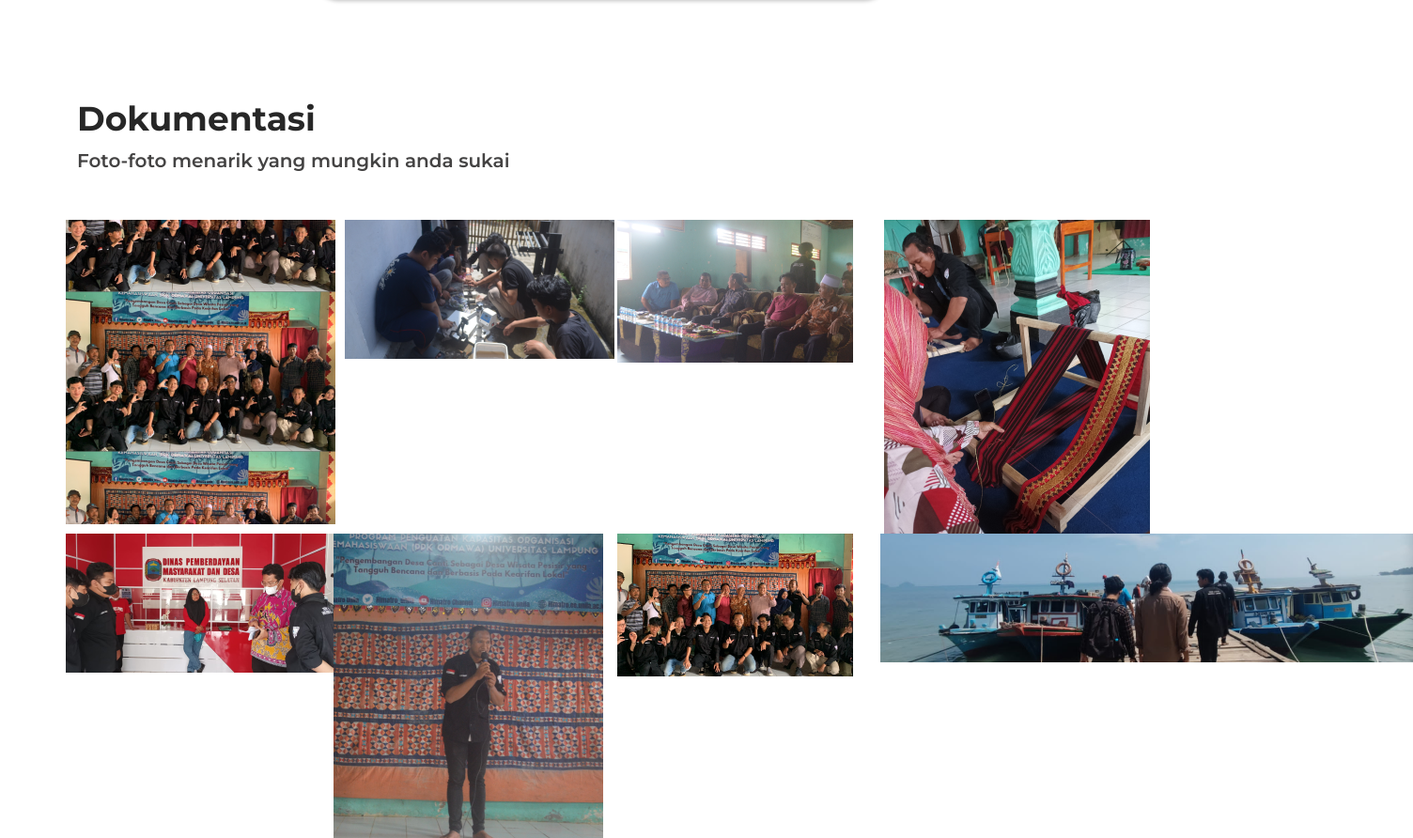
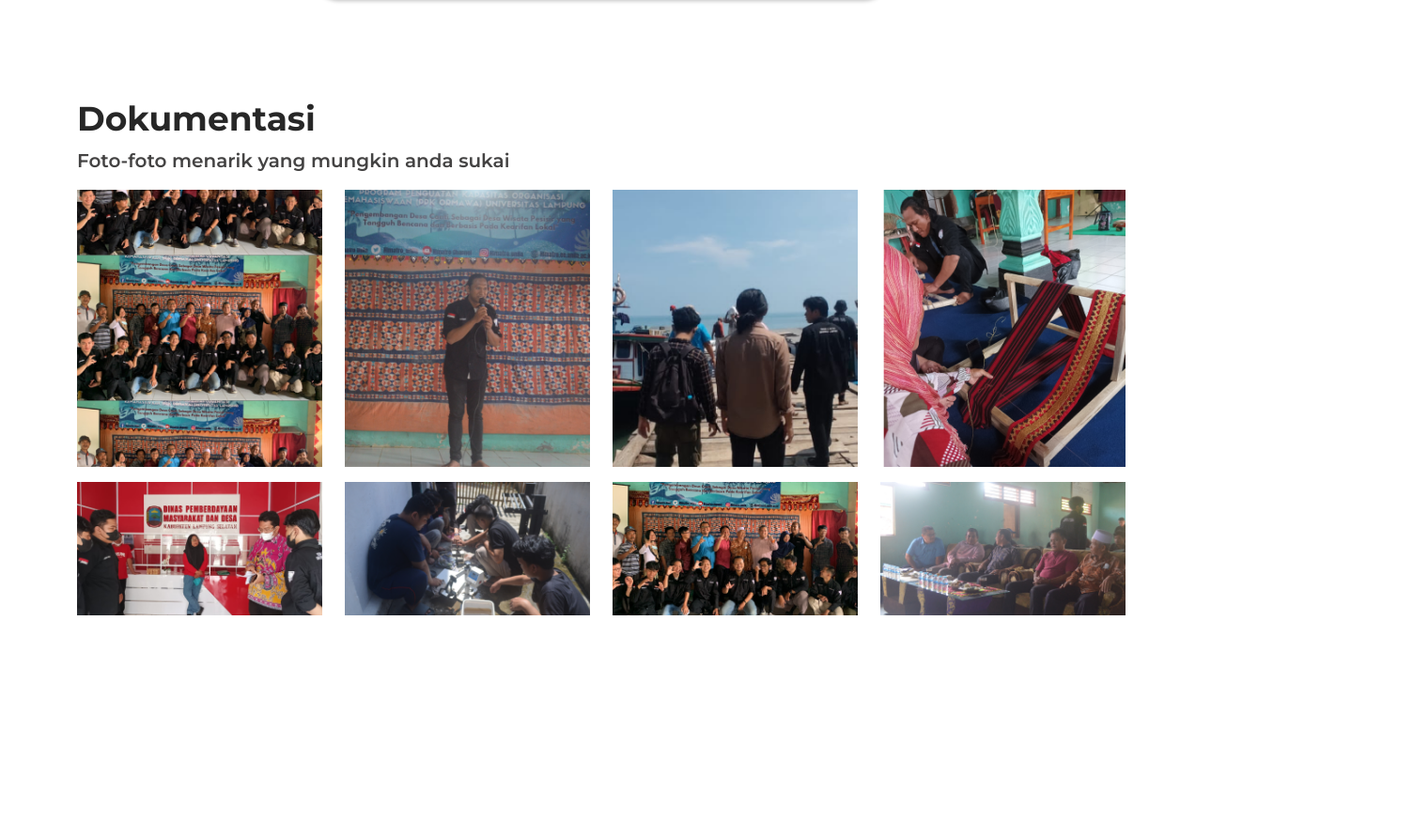
Before and after one commit to dwiajicahyono/landingpagedesacanti, a plain HTML site: page index.html in a window 1280 px wide. Shown: the part 730-1622 px from the top of the page at 94% size, 1504 px wide, since content can reach past the window. After the commit the page ends 1401 px from the top, so only its background shows below. Drawn offline with nearby package versions, Linux system fonts and the light colour scheme.

Commit message:
pengubahan desain foto dan penyelesaian kodingan

```diff
--- a/index.html
+++ b/index.html
@@ -81,24 +81,44 @@
 
     <!-- Dokumentasi Section -->
 
-    <section class="container dokumentasi">
+    <section class="container-fluid dokumentasi">
+      <div class="container">
       <h5 class="mt-5 tdokumentasi">
         Dokumentasi
       </h5>
       <p class="ddokumentasi">
         Foto-foto menarik yang mungkin anda sukai
       </p>
-      <div class="text-center mt-5">
-        <div class="row row-cols-1 row-cols-sm-2 row-cols-md-4 gap 2">
-          <div class="col p-0"><img src="assets/image dokumentasi/Mask group-1.png" alt="dokumentasi 1"></div>
-          <div class="col"><img src="assets/image dokumentasi/Mask group-3.png" alt="dokumentasi 2"></div>
-          <div class="col p-0 "><img src="assets/image dokumentasi/Mask group-5.png" alt="dokumentasi 3"></div>
-          <div class="col"><img src="assets/image dokumentasi/Mask group.png" alt="dokumentasi 4"></div>
+    </div>
 
-          <div class="col p-0"><img src="assets/image dokumentasi/Mask group-2.png" alt="dokumentasi 1"></div>
-          <div class="col p-0 "><img src="assets/image dokumentasi/Mask group-4.png" alt="dokumentasi 2"></div>
-          <div class="col"><img src="assets/image dokumentasi/Mask group-6.png" alt="dokumentasi 3"></div>
-          <div class="col"><img src="assets/image dokumentasi/Mask group-7.png" alt="dokumentasi 4"></div>
+      <div class="container">
+        <div class="row">
+          <div class="col-3">
+            <img src="assets/image dokumentasi/Gambar 1.png" alt="" class="img-fluid">
+          </div>
+          <div class="col-3">
+            <img src="assets/image dokumentasi/Gambar 2.png" alt="" class="img-fluid">
+          </div>
+          <div class="col-3">
+            <img src="assets/image dokumentasi/Gambar 3.png" alt="" class="img-fluid">
+          </div>
+          <div class="col-3">
+            <img src="assets/image dokumentasi/Gambar 4.png" alt="" class="img-fluid">
+          </div>
+        </div>
+        <div class="row py-3">
+          <div class="col-3">
+            <img src="assets/image dokumentasi/Gambar 5.png" alt="" class="img-fluid">
+          </div>
+          <div class="col-3">
+            <img src="assets/image dokumentasi/Gambar 6.png" alt="" class="img-fluid">
+          </div>
+          <div class="col-3">
+            <img src="assets/image dokumentasi/Gambar 7.png" alt="" class="img-fluid">
+          </div>
+          <div class="col-3">
+            <img src="assets/image dokumentasi/Gambar 8.png" alt="" class="img-fluid">
+          </div>
         </div>
       </div>
 
```
Also changed, not shown: assets/image dokumentasi/Gambar 1.png (renamed from assets/image dokumentasi/Mask group-1.png), assets/image dokumentasi/Gambar 2.png (renamed from assets/image dokumentasi/Mask group-4.png), assets/image dokumentasi/Gambar 3.png (added), assets/image dokumentasi/Gambar 4.png (added), assets/image dokumentasi/Gambar 5.png (added), assets/image dokumentasi/Gambar 6.png (added), assets/image dokumentasi/Gambar 7.png (added), assets/image dokumentasi/Gambar 8.png (added), assets/image dokumentasi/Mask group-2.png (deleted), assets/image dokumentasi/Mask group-3.png (deleted), assets/image dokumentasi/Mask group-5.png (deleted), assets/image dokumentasi/Mask group-6.png (deleted), assets/image dokumentasi/Mask group-7.png (deleted), assets/image dokumentasi/Mask group.png (deleted).
